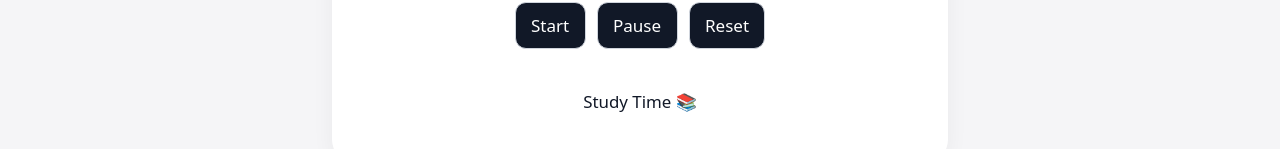
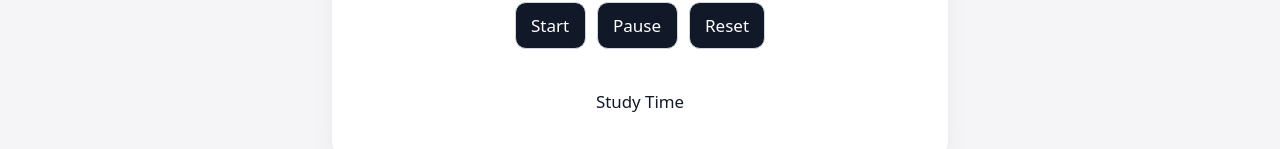
Before and after one commit to Faaz-Codes/GamifiedPlanner, a React (Vite) app: page / in a window 1280 px wide. Both pictures are taken after a click on the button "Pomodoro". Shown: the part 497-646 px from the top of the page. Built offline with nearby package versions, Linux system fonts and the light colour scheme.

Commit message:
Remove emojis from Pomodoro study/break label

```diff
--- a/src/components/Pomodoro.jsx
+++ b/src/components/Pomodoro.jsx
@@ -82,7 +82,7 @@ function Pomodoro() {
         </button>
       </div>
 
-      <p>{isBreak ? 'Break Time ☕' : 'Study Time 📚'}</p>
+      <p>{isBreak ? 'Break Time' : 'Study Time'}</p>
     </section>
   );
 }
```
